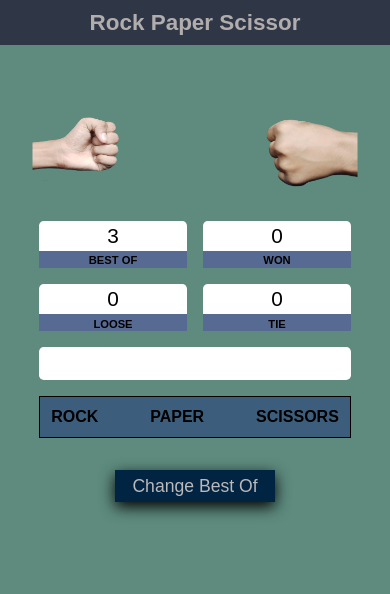
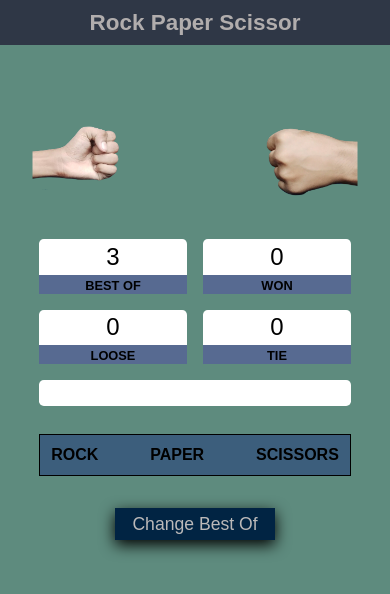
Before and after one commit to kapil125/rps, a plain HTML site: page index.html in a window 390 px wide. Drawn offline with Linux system fonts and the light colour scheme.

Commit message:
Add files via upload

```diff
--- a/style.css
+++ b/style.css
@@ -30,7 +30,6 @@ background: #5e8b7e;
 }
 
 .score-details{
-    /* background: #343f56; */
     display: grid;
     grid-gap: 1rem;
     grid-template-areas:
@@ -152,16 +151,15 @@ button:hover{
     }
     .score-details > div{
         display: grid;
-        height: 100%;
         grid-template-rows: 65% 35% ;
         text-align: center;
     }
     .score-details span{
-        font-size: 1.3rem;
+        font-size: 1.5rem;
     }
     .score-details p{
         padding: .2rem 0 .5rem 0;
-        font-size: .7rem;
+        font-size: .8rem;
     }
     #result{
         font-size: 1rem;
```
